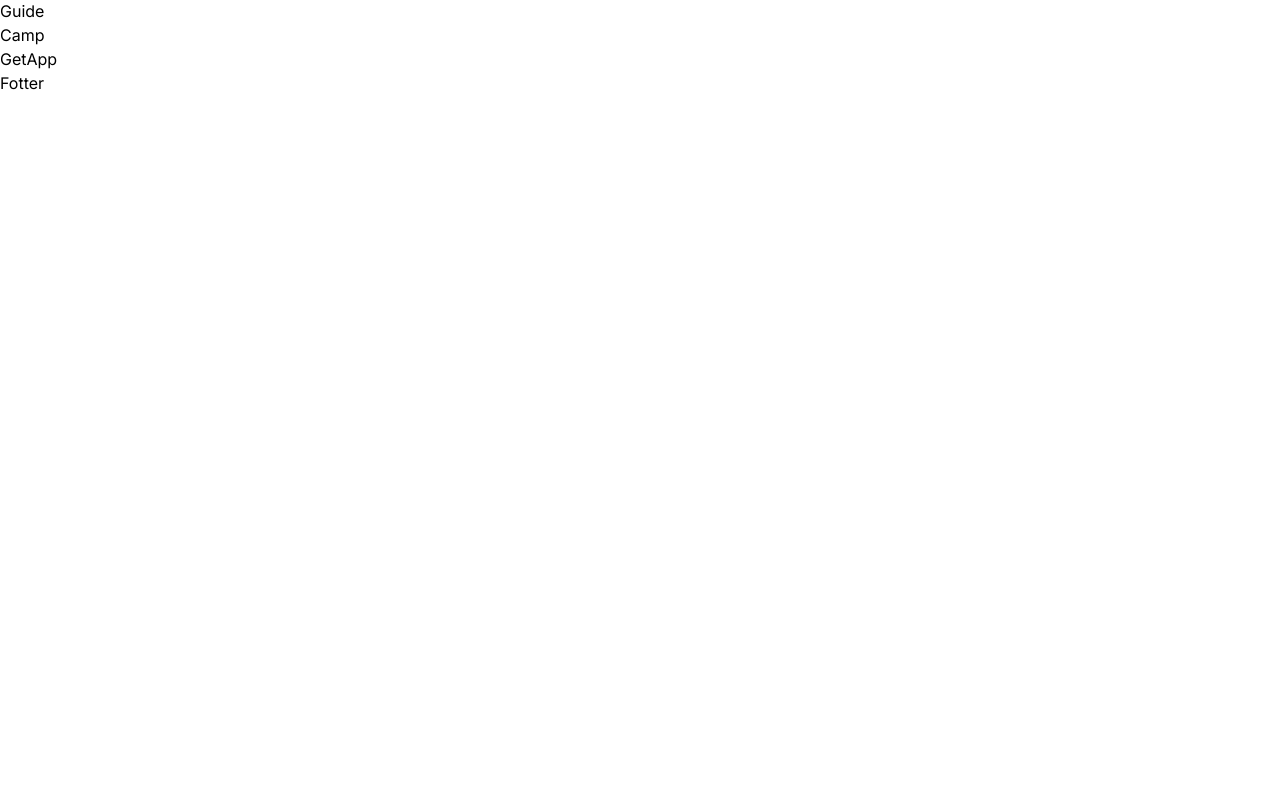
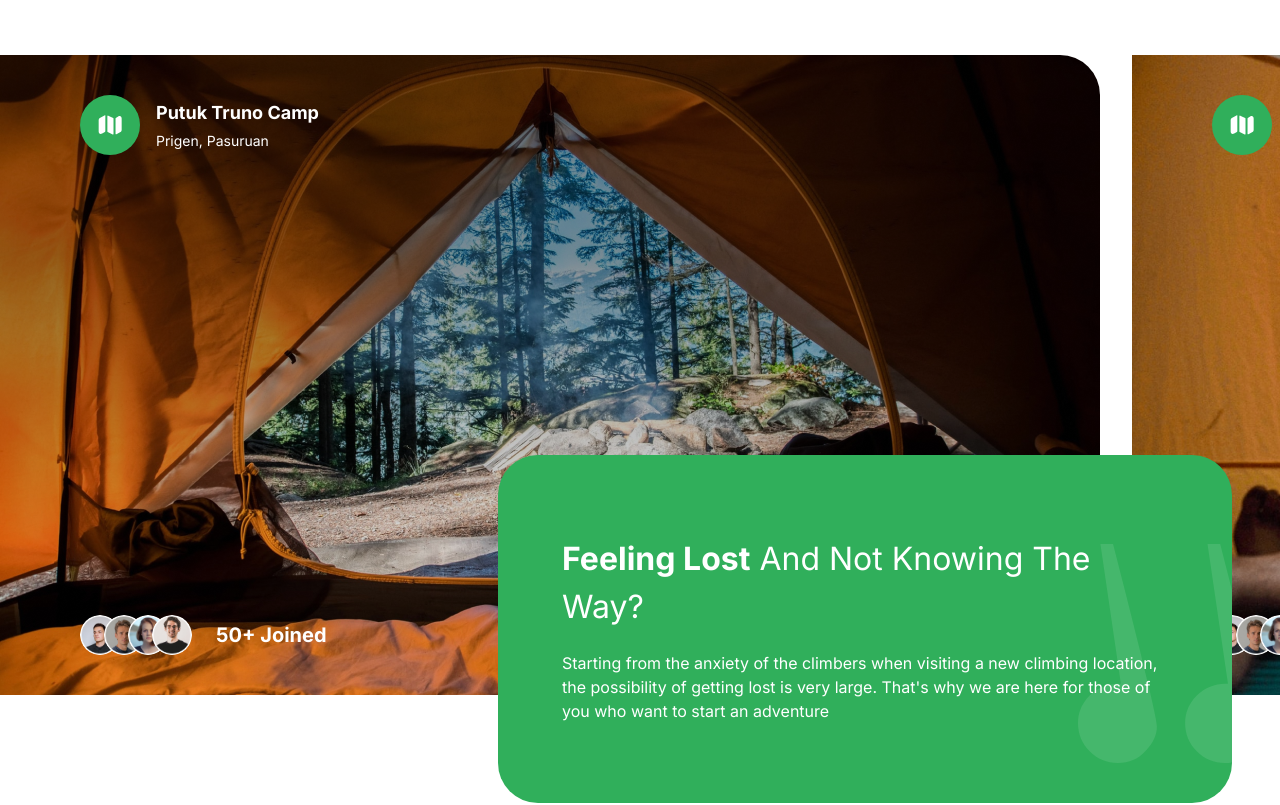
Before and after one commit to Aldous-Roy/Travel_app, a Next.js app: page / in a window 1280 px wide. Shown: the part 880-1685 px from the top of the page. Before the commit the page ends 975 px from the top, so only its background shows below. Built offline with nearby package versions, Linux system fonts and the light colour scheme.

Commit message:
Refactor Camp component and update Home page layout

```diff
--- a/app/Camp.tsx
+++ b/app/Camp.tsx
@@ -1,8 +1,88 @@
-import React from 'react'
+import { PEOPLE_URL } from "@/constants";
+import Image from "next/image";
+
+interface CampProps {
+  backgroundImage: string;
+  title: string;
+  subtitle: string;
+  peopleJoined: string;
+}
+
+const CampSite = ({ backgroundImage, title, subtitle, peopleJoined }: CampProps) => {
+  return (
+    <div className={`h-full w-full min-w-[1100px] ${backgroundImage} bg-cover bg-no-repeat lg:rounded-r-5xl 2xl:rounded-5xl`}>
+     <div className="flex h-full flex-col items-start justify-between p-6 lg:px-20 lg:py-10">
+      <div className="flexCenter gap-4">
+        <div className="rounded-full bg-green-50 p-4">
+          <Image
+            src="/folded-map.svg"
+            alt="map"
+            width={28}
+            height={28}
+          />
+        </div>
+        <div className="flex flex-col gap-1">
+          <h4 className="bold-18 text-white">{title}</h4>
+          <p className="regular-14 text-white">{subtitle}</p>
+        </div>
+      </div>
+
+      <div className="flexCenter gap-6">
+        <span className="flex -space-x-4 overflow-hidden">
+          {PEOPLE_URL.map((url) => (
+            <Image
+              className="inline-block h-10 w-10 rounded-full"
+              src={url}
+              key={url}
+              alt="person"
+              width={52}
+              height={52}
+            />
+          ))}
+        </span>
+        <p className="bold-16 md:bold-20 text-white">{peopleJoined}</p>
+      </div>
+     </div>
+    </div>
+  )
+}
 
 const Camp = () => {
   return (
-    <div>Camp</div>
+    <section className="2xl:max-container relative flex flex-col py-10 lg:mb-10 lg:py-20 xl:mb-20">
+      <div className="hide-scrollbar flex h-[340px] w-full items-start justify-start gap-8 overflow-x-auto lg:h-[400px] xl:h-[640px]">
+        <CampSite
+          backgroundImage="bg-bg-img-1"
+          title="Putuk Truno Camp"
+          subtitle="Prigen, Pasuruan"
+          peopleJoined="50+ Joined"
+        />
+        <CampSite
+          backgroundImage="bg-bg-img-2"
+          title="Mountain View Camp"
+          subtitle="Somewhere in the Wilderness"
+          peopleJoined="50+ Joined"
+        />
+      </div>
+
+      <div className="flexEnd mt-10 px-6 lg:-mt-60 lg:mr-6">
+        <div className="bg-green-50 p-8 lg:max-w-[500px] xl:max-w-[734px] xl:rounded-5xl xl:px-16 xl:py-20 relative w-full overflow-hidden rounded-3xl">
+          <h2 className="regular-24 md:regular-32 2xl:regular-64 capitalize text-white">
+            <strong>Feeling Lost</strong> And Not Knowing The Way?
+          </h2>
+          <p className="regular-14 xl:regular-16 mt-5 text-white">
+            Starting from the anxiety of the climbers when visiting a new climbing location, the possibility of getting lost is very large. That's why we are here for those of you who want to start an adventure
+          </p>
+          <Image
+            src="/quote.svg"
+            alt="camp-2"
+            width={186}
+            height={219}
+            className="camp-quote"
+          />
+        </div>
+      </div>
+    </section>
   )
 }
 
--- a/app/page.tsx
+++ b/app/page.tsx
@@ -7,9 +7,9 @@
   return (
     <>
       <Hero />
+      <Camp />
+      <Guide />
       <Features />
-      <Guide />
-      <Camp />
       <GetApp />
     </>
   )
```
